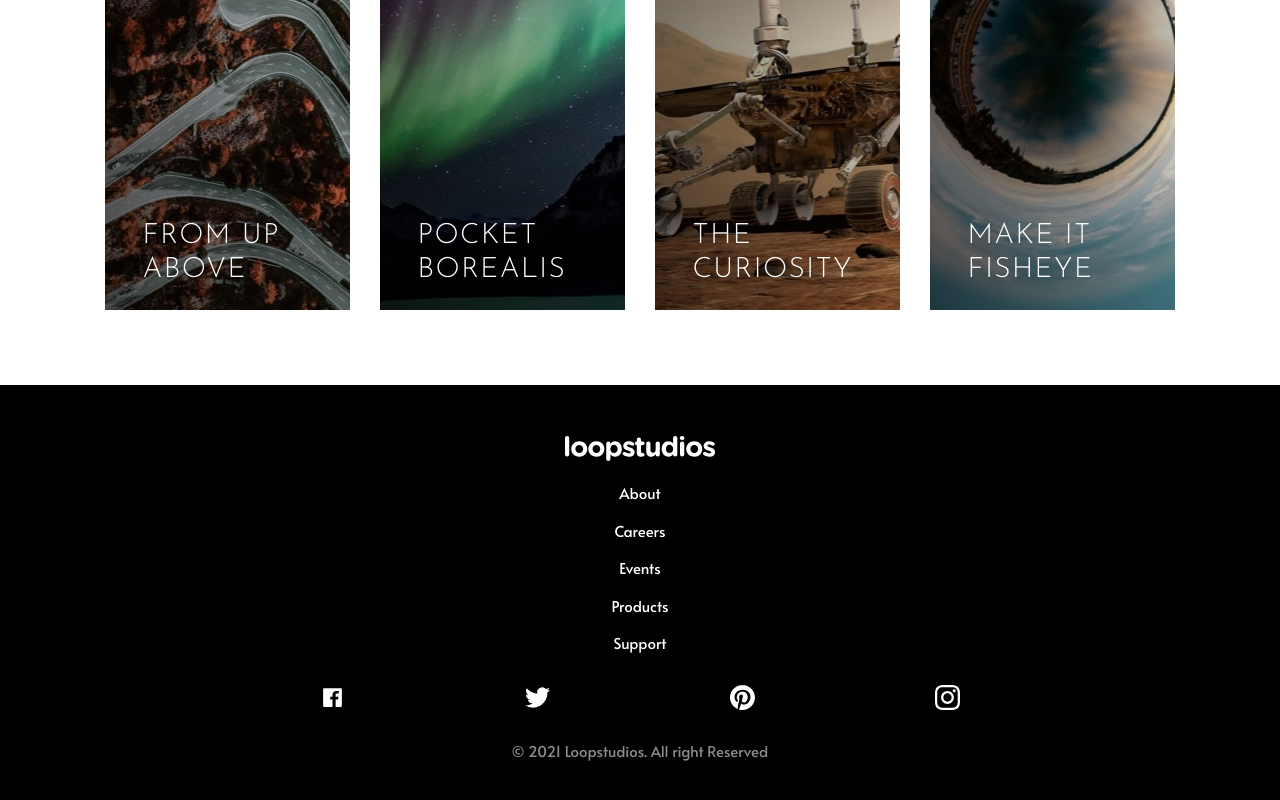
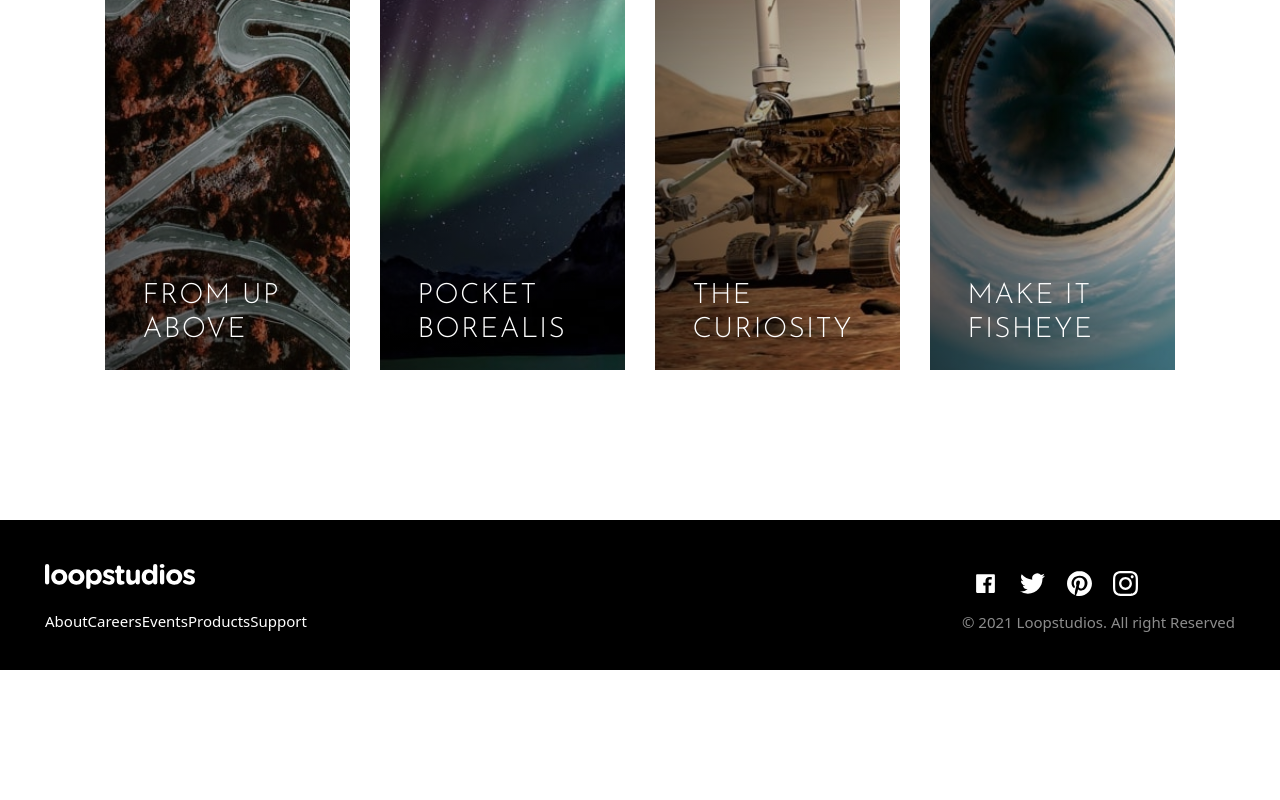
Before and after one commit to Tayoakosile/loopside-landing-page, a React (Create React App) app: page / in a window 1280 px wide. Shown: the part 2239-3039 px from the top of the page. After the commit the page ends 2909 px from the top, so only its background shows below. Built offline with nearby package versions, Linux system fonts and the light colour scheme.

Commit message:
Update:Just added new features to the desktop version of the computer

```diff
--- a/src/Footer/DesktopFooter.js
+++ b/src/Footer/DesktopFooter.js
@@ -6,7 +6,75 @@ import { SiInstagram } from 'react-icons/si'
 import { SiPinterest } from 'react-icons/si'
 
 const DesktopFooter = () => {
-  return <div></div>
+  return (
+    <div
+      className="bg-black pb-6 mt-32 text-white flex
+    justify-between px-12 pt-10 items-center"
+    >
+      {/* First Section */}
+      <div>
+        <div className="pb-4">
+          <a href="/">
+            <img
+              src={Logo}
+              className="h-10 w-40 object-contain"
+              alt="MobileFooter logo of the website"
+            />
+          </a>
+        </div>
+
+        <nav className="">
+          <ul className="flex  ">
+            <li className="pb-4">
+              <a href="#">About</a>
+            </li>
+            <li className="pb-4">
+              <a href="#">Careers</a>
+            </li>
+            <li className="pb-4">
+              <a href="#">Events</a>
+            </li>
+            <li className="pb-4">
+              <a href="#">Products</a>
+            </li>
+            <li className="pb-4">
+              <a href="#">Support</a>
+            </li>
+          </ul>
+        </nav>
+      </div>
+
+      {/* Second Section */}
+      <div className="flex flex-col">
+        {/* Social Media icons */}
+        <div className="flex justify-between mx-3 pb-4  w-44">
+          <div>
+            <IoLogoFacebook size="25px" color="#fff  " />
+          </div>
+
+          <div>
+            <SiTwitter size="25px" color="#fff " />
+          </div>
+
+          <div>
+            <SiPinterest size="25px" color="#fff " />
+          </div>
+
+          <div>
+            <SiInstagram size="25px" color="#fff " />{' '}
+          </div>
+          {/* Social Media icons */}
+        </div>
+
+        <div className="">
+          <p className="text-darkGray ">
+            {' '}
+            &copy; 2021 Loopstudios. All right Reserved
+          </p>
+        </div>
+      </div>
+    </div>
+  )
 }
 
 export default DesktopFooter
--- a/src/Footer/Footer.js
+++ b/src/Footer/Footer.js
@@ -4,7 +4,7 @@ import DesktopFooter from './DesktopFooter'
 const Footer = () => {
   return (
     <div>
-      <MobileFooter />
+      {/* <MobileFooter /> */}
       <DesktopFooter />
     </div>
   )
--- a/src/Footer/MobileFooter.js
+++ b/src/Footer/MobileFooter.js
@@ -36,6 +36,8 @@ const MobileFooter = () => {
             <a href="#">Support</a>
           </li>
         </ul>
+
+
       </nav>
 
       {/* Social Media icons */}
--- a/src/index.css
+++ b/src/index.css
@@ -22,7 +22,7 @@
   }
   @media screen and (min-width: 1000px) {
     .grid-height {
-      height: 30rem;
+      height: 32rem;
     }
   }
 }
```
